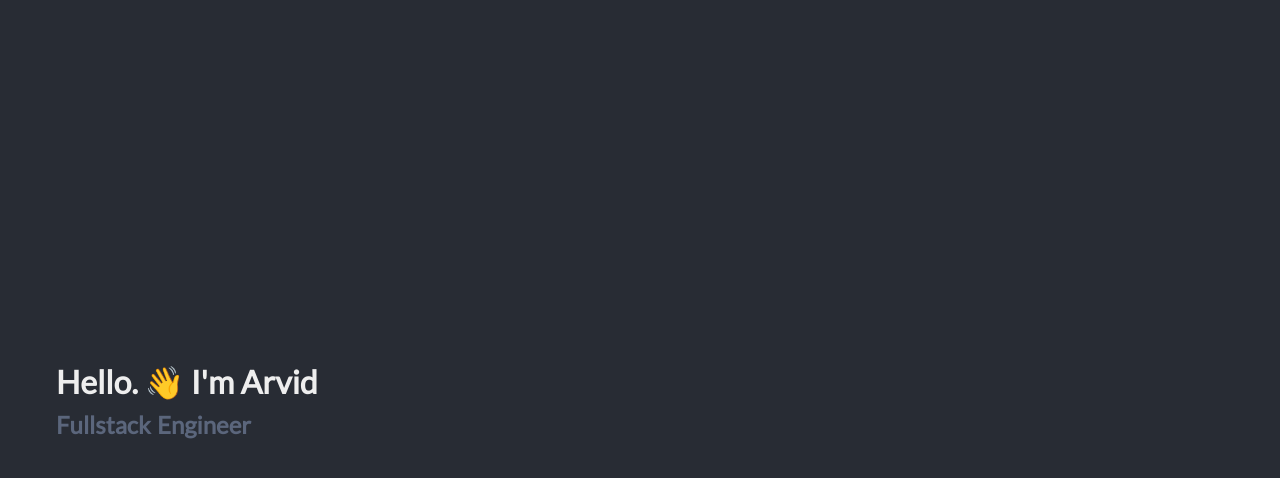
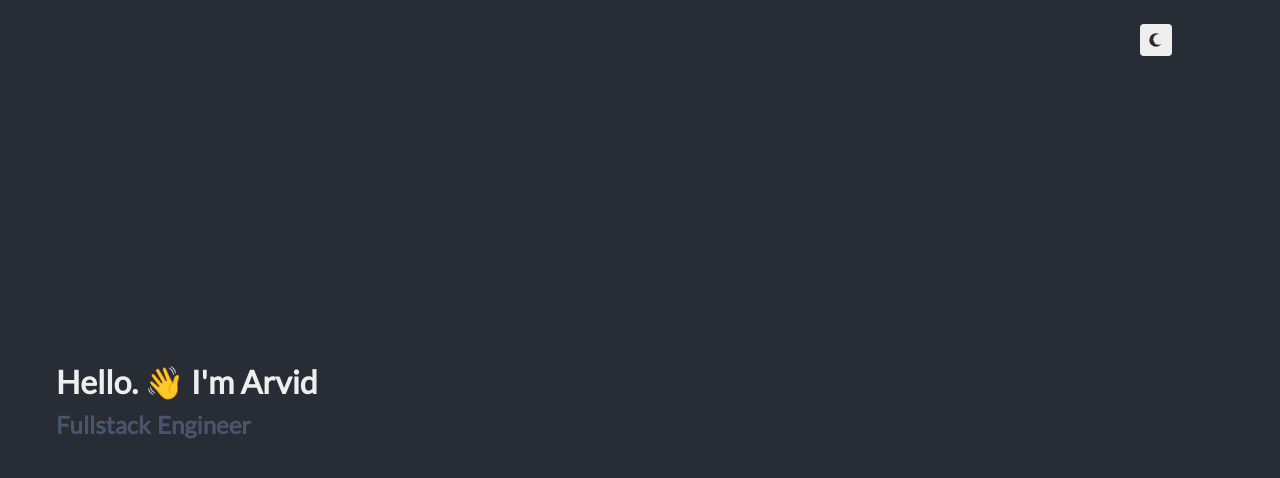
Before and after one commit to arvidklint/arvidklint.com, a React (Create React App) app in the folder src/client/: page / in a window 1280 px wide. Shown: the top 478 px of the page. Built offline with nearby package versions, Linux system fonts and the light colour scheme.

Commit message:
feat: add dark mode

```diff
--- a/src/client/src/App.css
+++ b/src/client/src/App.css
@@ -12,6 +12,7 @@
 
 .App-main {
   width: 100%;
+  max-width: 1500px;
   padding: 24px;
   display: flex;
   flex-direction: column;
--- a/src/client/src/App.tsx
+++ b/src/client/src/App.tsx
@@ -1,10 +1,12 @@
-import './App.css';
+import Header from "./components/Header";
+import Hello from "./components/hello/Hello";
 
-import Hello from './components/hello/Hello';
+import "./App.css";
 
 function App() {
   return (
     <div className="App">
+      <Header />
       <main className="App-main">
         <Hello />
       </main>
--- /dev/null
+++ b/src/client/src/components/Header.css
@@ -0,0 +1,14 @@
+.Header {
+    max-width: 1080px;
+    width: calc(100vw - 32px);
+    padding: 16px;
+    position: absolute;
+    top: 0;
+    display: flex;
+    flex-direction: column;
+    justify-content: center;
+}
+
+.Header-darkModeToggle {
+    justify-self: end;
+}
--- /dev/null
+++ b/src/client/src/components/Header.tsx
@@ -0,0 +1,12 @@
+import DarkModeToggle from './dark-mode/DarkModeToggle';
+import './Header.css';
+
+function Header() {
+  return (
+    <header className="Header">
+      <DarkModeToggle />
+    </header>
+  )
+}
+
+export default Header;
--- /dev/null
+++ b/src/client/src/components/dark-mode/DarkModeIcon.css
@@ -0,0 +1,33 @@
+.DarkModeIcon {
+  fill: var(--background-color);
+  transition: fill 0.3s ease-in-out;
+}
+
+.DarkModeIcon-dark-mode {
+  transform: scale(1.4);
+}
+
+.DarkModeIcon-ray {
+  stroke: var(--background-color);
+  stroke-dasharray: 100;
+  transition: opacity 0.3s linear;
+}
+
+.DarkModeIcon-ray-hide {
+  animation: hide-rays 0.3s linear;
+  opacity: 0;
+}
+
+@keyframes hide-rays {
+  to {
+    stroke-dashoffset: 100;
+  }
+}
+
+.DarkModeIcon-moon {
+  transition: transform 0.3s ease-in-out;
+}
+
+.DarkModeIcon-moon-hide {
+  transform: translate(100%, -40%);
+}
--- /dev/null
+++ b/src/client/src/components/dark-mode/DarkModeIcon.tsx
@@ -0,0 +1,62 @@
+import "./DarkModeIcon.css";
+import cn from "classnames";
+
+interface Props {
+  dark: boolean;
+}
+
+function DarkModeIcon({ dark }: Props) {
+  const rays = [0, 1, 2, 3, 4, 5];
+  const radius = 20;
+  const moonRadius = 16;
+  const rayLength = 4;
+  const rayDistance = 8;
+  return (
+    <svg
+      className={cn("DarkModeIcon", {
+        "DarkModeIcon-dark-mode": dark,
+      })}
+      viewBox="0 0 100 100"
+      strokeWidth="1mm"
+      strokeLinecap="round"
+    >
+      <mask id="DarkModeIcon-moon-mask">
+        <rect x="0" y="0" width="100" height="100" fill="white" />
+        <circle
+          className={cn("DarkModeIcon-moon", {
+            "DarkModeIcon-moon-hide": !dark,
+          })}
+          cx="58"
+          cy="48"
+          stroke="none"
+          r={moonRadius}
+          fill="black"
+        />
+      </mask>
+      <circle cx="50" cy="50" r={radius} mask="url(#DarkModeIcon-moon-mask)" />
+      {rays.map((ray) => {
+        const angle = (ray * (Math.PI * 2)) / rays.length;
+        const x1 = Math.cos(angle) * (radius + rayDistance) + 50;
+        const x2 = Math.cos(angle) * (radius + rayDistance + rayLength) + 50;
+        const y1 = Math.sin(angle) * (radius + rayDistance) + 50;
+        const y2 = Math.sin(angle) * (radius + rayDistance + rayLength) + 50;
+        return (
+          <line
+            className={cn("DarkModeIcon-ray", {
+              "DarkModeIcon-ray-hide": dark,
+            })}
+            key={ray}
+            x1={x1}
+            x2={x2}
+            y1={y1}
+            y2={y2}
+            stroke="currentColor"
+            pathLength={100}
+          />
+        );
+      })}
+    </svg>
+  );
+}
+
+export default DarkModeIcon;
--- /dev/null
+++ b/src/client/src/components/dark-mode/DarkModeToggle.css
@@ -0,0 +1,30 @@
+.DarkModeToggle {
+  border: none;
+  border-radius: 4px;
+  padding: 4px;
+  margin: 8px;
+  width: 32px;
+  height: 32px;
+  background-color: transparent;
+  cursor: pointer;
+  display: flex;
+  justify-content: center;
+  align-items: center;
+  align-self: end;
+  position: relative;
+}
+
+.DarkModeToggle-background {
+  position: absolute;
+  background-color: var(--main-text-color);
+  border-radius: 4px;
+  width: 100%;
+  height: 100%;
+  z-index: -1;
+}
+
+.DarkModeToggle-content {
+  pointer-events: none;
+  width: 100%;
+  height: 100%;
+}
--- /dev/null
+++ b/src/client/src/components/dark-mode/DarkModeToggle.tsx
@@ -0,0 +1,76 @@
+import { useEffect, useState } from "react";
+import { motion } from "framer-motion";
+
+import DarkModeIcon from "./DarkModeIcon";
+
+import "./DarkModeToggle.css";
+
+const DARK_MODE_KEY = "dark-mode";
+
+function setDarkModeClass(dark: boolean) {
+  if (dark) {
+    document.body.classList.add("dark");
+    document.body.classList.remove("light");
+    localStorage.setItem(DARK_MODE_KEY, "true");
+  } else {
+    document.body.classList.remove("dark");
+    document.body.classList.add("light");
+    localStorage.setItem(DARK_MODE_KEY, "false");
+  }
+}
+
+const backgroundVariants = {
+  hover: {
+    rotate: 45,
+    transition: {
+      type: "spring",
+    },
+  },
+  idle: {
+    rotate: 0,
+    transition: {
+      type: "spring",
+    },
+  },
+  click: {
+    rotate: 45,
+    scale: 1.2,
+  },
+};
+
+function DarkModeToggle() {
+  const [darkMode, setDarkMode] = useState<boolean>(true);
+
+  useEffect(() => {
+    const darkModeItem = localStorage.getItem(DARK_MODE_KEY);
+    if (darkModeItem !== null) {
+      setDarkMode(darkModeItem === "true");
+    }
+  }, []);
+  useEffect(() => {
+    setDarkModeClass(darkMode);
+  }, [darkMode]);
+
+  return (
+    <motion.button
+      className="DarkModeToggle"
+      onClick={() => {
+        setDarkMode(!darkMode);
+      }}
+      initial="idle"
+      animate="idle"
+      whileHover="hover"
+      whileTap="click"
+    >
+      <motion.div
+        className="DarkModeToggle-background"
+        variants={backgroundVariants}
+      ></motion.div>
+      <div className="DarkModeToggle-content">
+        <DarkModeIcon dark={darkMode} />
+      </div>
+    </motion.button>
+  );
+}
+
+export default DarkModeToggle;
--- a/src/client/src/css/colors.css
+++ b/src/client/src/css/colors.css
@@ -1,6 +1,15 @@
-:root {
+body {
+  --background-color: #fefefe;
+  --main-text-color: #282c34;
+  --accent-color: #ffc30b;
+  --secondary-text-color: #898d96;
+
+  transition: color 0.3s ease-in-out, background-color 0.3s ease-in-out;
+}
+
+body.dark {
   --background-color: #282c34;
   --main-text-color: #eeeeee;
   --accent-color: #ffc30b;
-  --secondary-text-color: #5b667c;
+  --secondary-text-color: #4a556b;
 }
```
